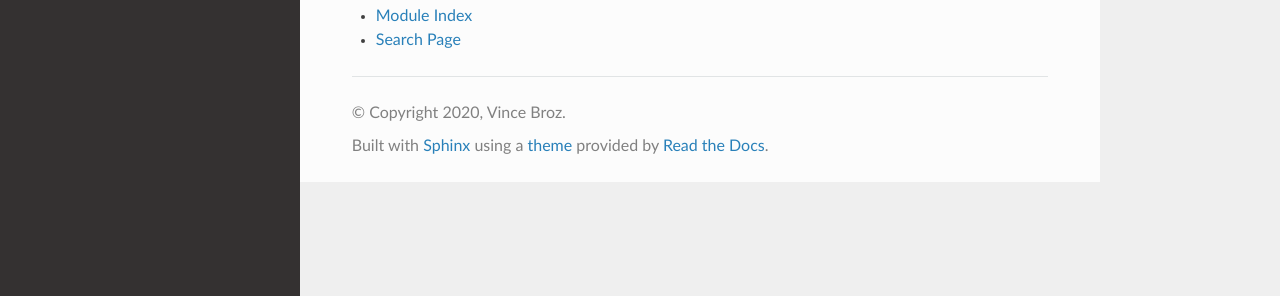
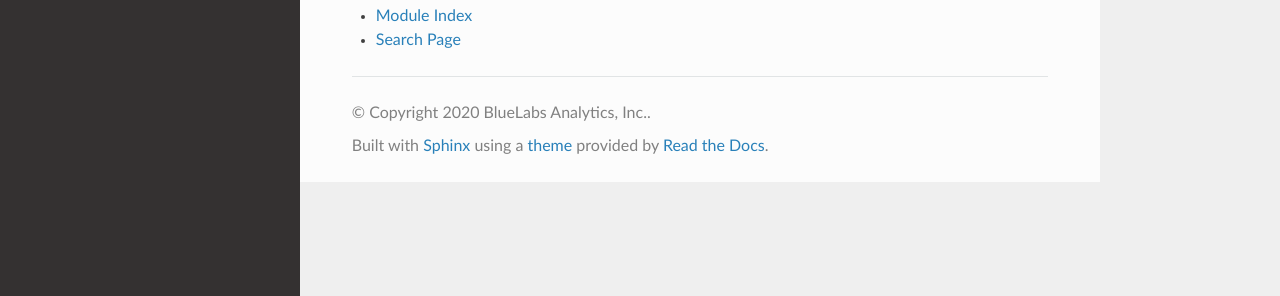
Before and after one commit to bluelabsio/db-facts, a Sphinx documentation site: the page built from docs/source/index.rst, in a window 1280 px wide. Shown: the part 241-537 px from the top of the page. Built offline with Sphinx 7.4.7 and the Read the Docs theme 2.0.0, drawn with Linux system fonts in a browser that asks for light colours.

Commit message:
Fix copyright name

```diff
--- a/docs/source/conf.py
+++ b/docs/source/conf.py
@@ -18,7 +18,7 @@
 # -- Project information -----------------------------------------------------
 
 project = 'db-facts'
-copyright = '2020, Vince Broz'
+copyright = '2020 BlueLabs Analytics, Inc.'
 author = 'Vince Broz'
 
 # The full version, including alpha/beta/rc tags
```
